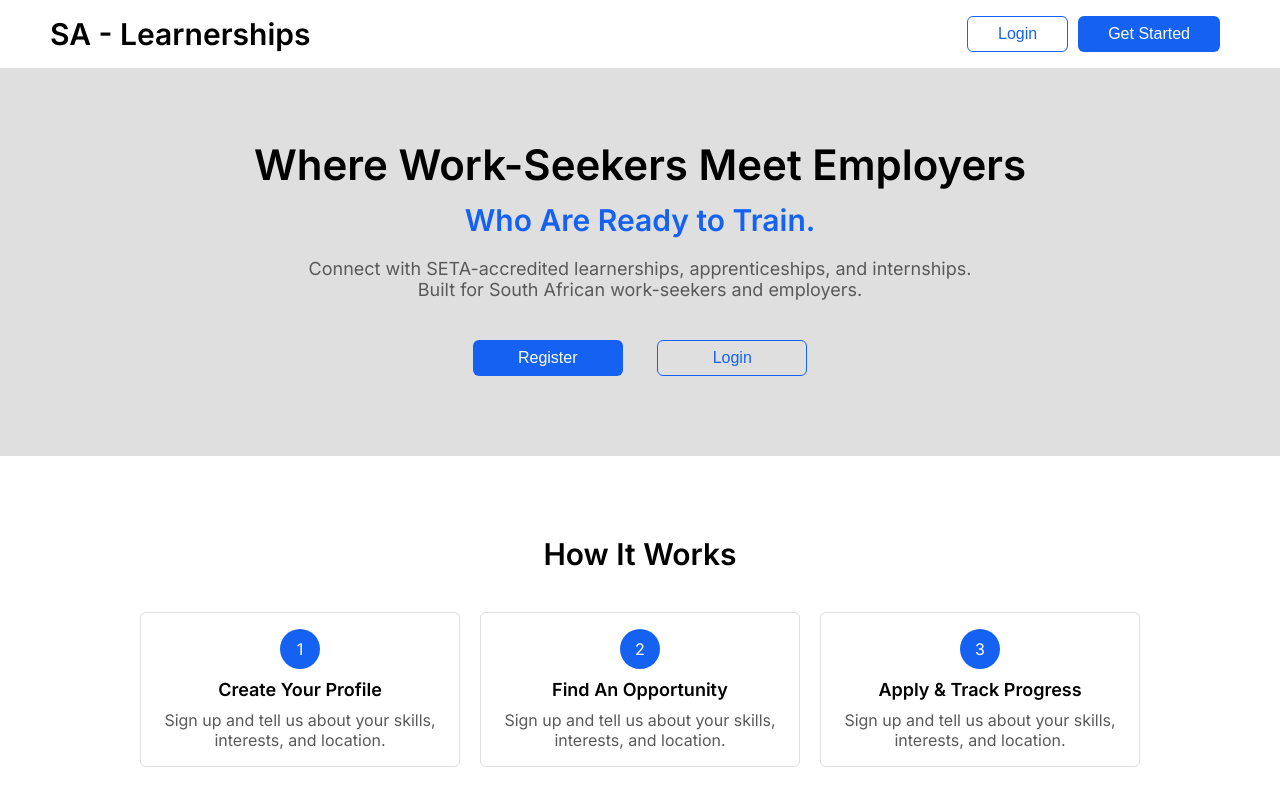
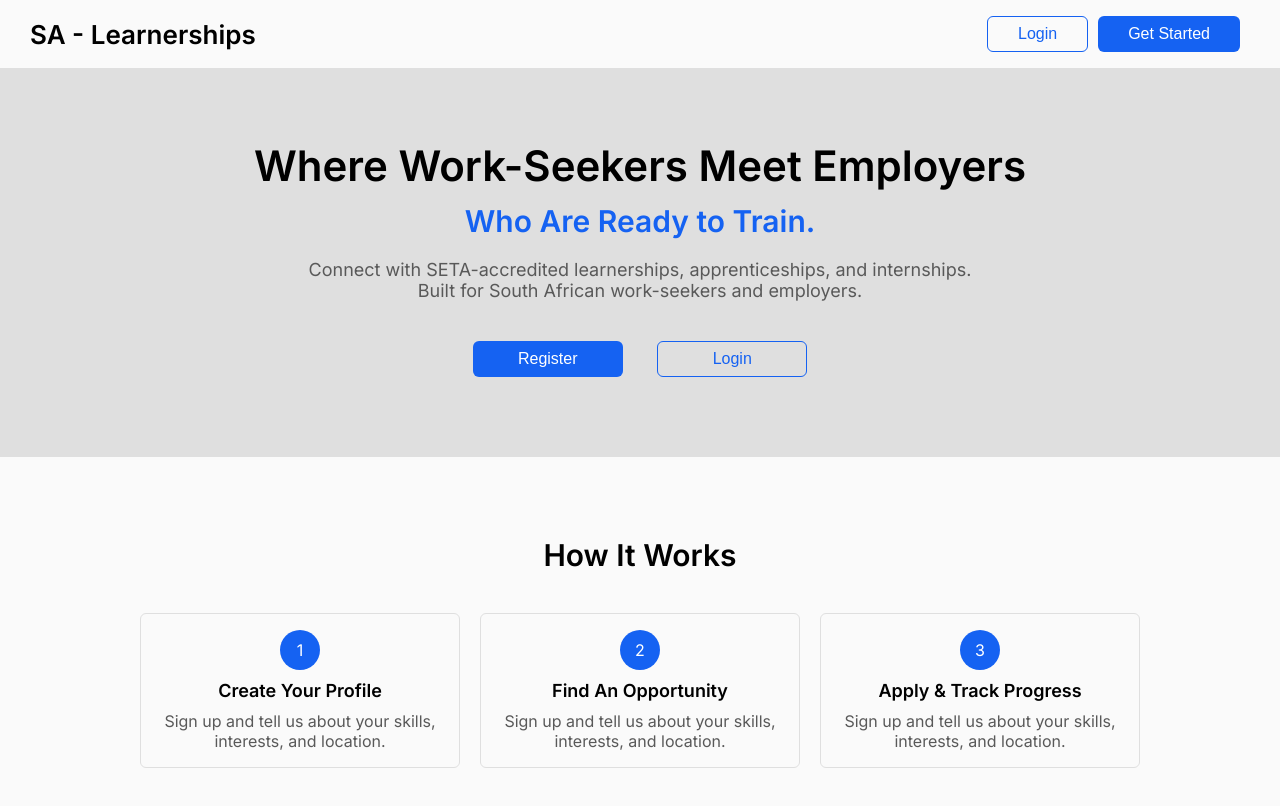
Before and after one commit to MufasaTryingCOMS/sa-learnerships, a plain HTML site: page index.html in a window 1280 px wide. Drawn offline with Linux system fonts and the light colour scheme.

Commit message:
Make the landing styles of the nav bar common

```diff
--- a/styles/index.css
+++ b/styles/index.css
@@ -12,7 +12,7 @@
 body {
     min-height: 100vh;
     font-family: 'Inter', sans-serif;
-    background-color: #ffffff;
+    background-color: #fafafa;
 }
 
 button {
@@ -30,10 +30,31 @@ button:hover {
     opacity: 0.85;
 }
 
+nav {
+    width: 100%;
+    padding: 16px 30px;
+    display: flex;
+    justify-content: space-between;
+    align-items: center;
+    border-bottom: 1.5px solid #dfdfdf;
+}
+
+nav ul {
+    list-style: none;
+}
+
+nav ul {
+    display: flex;
+}
+
+nav ul li {
+    margin-right: 10px;
+}
+
 /* Id styles goes here i.e. Every style that is applied using the element id selector should put here */
 
 #app-name {
-    font-size: 30px;
+    font-size: 26px;
 }
 
 /* Class styles goes here i.e. Every style that is applied using the element class selector should put here */
--- a/styles/landing.css
+++ b/styles/landing.css
@@ -1,25 +1,4 @@
 /* This file is for the landing page design and should be used solely on the index.html file */
-
-/* Navigation syles */
-nav {
-    width: 100%;
-    padding: 16px 50px;
-    display: flex;
-    justify-content: space-between;
-    align-items: center;
-}
-
-nav ul {
-    list-style: none;
-}
-
-nav ul {
-    display: flex;
-}
-
-nav ul li {
-    margin-right: 10px;
-}
 
 /* Header syles */
 header {
```
